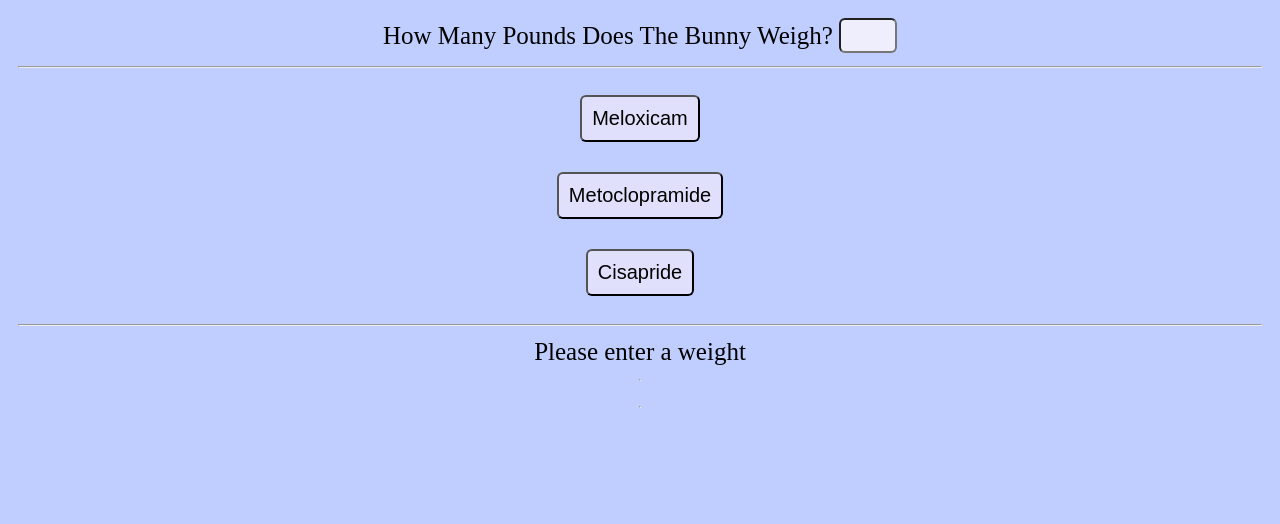
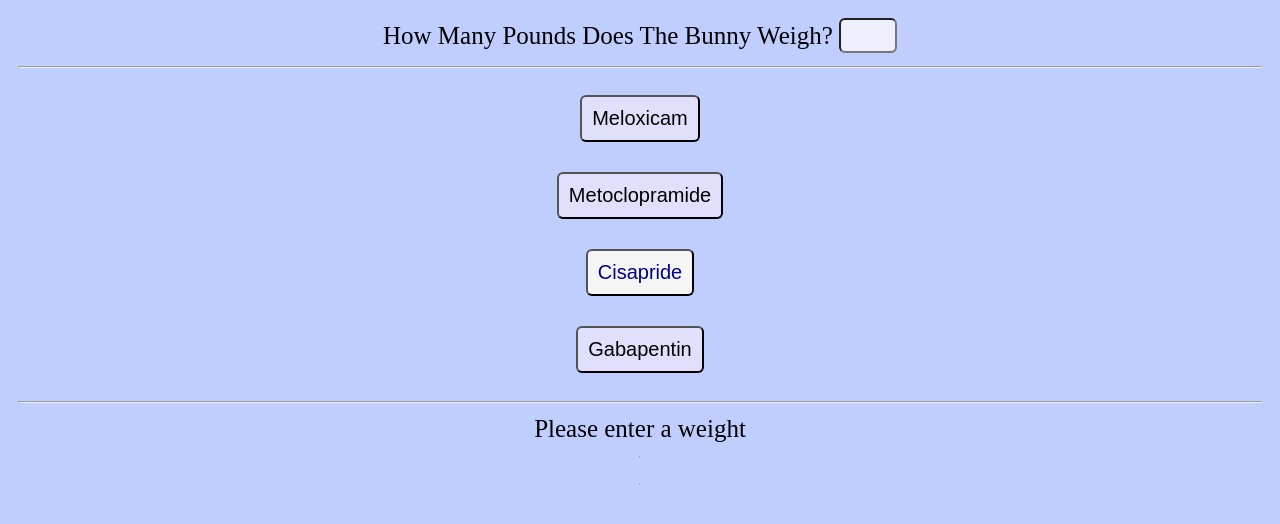
Before and after one commit to deliaturner/Rabbit-Med-Dosages, a plain HTML site: page index.html in a window 1280 px wide. Both pictures are taken after a click on the button "Cisapride". Drawn offline with Linux system fonts and the light colour scheme.

Commit message:
added gabapentin

```diff
--- a/index.html
+++ b/index.html
@@ -23,6 +23,7 @@
             Metoclopramide
           </button>
           <button id="cisapride" onclick="calcCisapride()">Cisapride</button>
+          <button id="cisapride" onclick="calcGabapentin()">Gabapentin</button>
         </div>
       </div>
       <hr />
--- a/script.js
+++ b/script.js
@@ -49,6 +49,18 @@ function calcCisapride() {
   }
 }
 
+function calcGabapentin() {
+  convertPoundsToKg();
+  if (pounds) {
+    concentration.innerHTML = "Drug Concentration: Gabapentin 50mg/ml";
+    const mg = kg * 0.5; // kg * mg/kg = mg
+    const ml = (mg / 50).toFixed(2); //mg divided by 50mg/ml = ml
+    dosage.innerHTML = `Gabapentin Dosage: ${ml} mls, 2x per day`;
+  } else {
+    weight.innerHTML = `Please enter a weight`;
+  }
+}
+
 function convertPoundsToKg() {
   pounds = document.querySelector("input").value;
   kg = pounds * 0.45359237;
--- a/style.css
+++ b/style.css
@@ -39,12 +39,14 @@ button {
   width: auto;
 }
 
-button:hover {
+button:hover, active {
   background-color: whitesmoke;
-  padding: 15px;
-  transition: 0.4s;
   color: darkblue;
-  font-size: 25px;
+}
+
+button:focus {
+  background-color: whitesmoke;
+  color: darkblue;
 }
 
 button:active {
```
